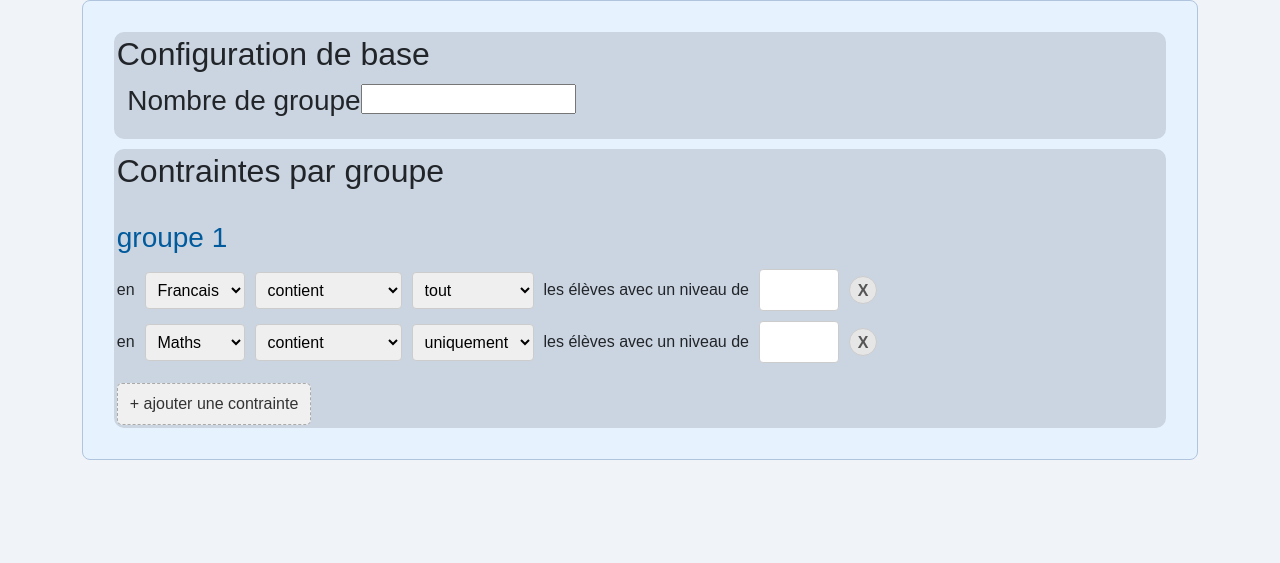
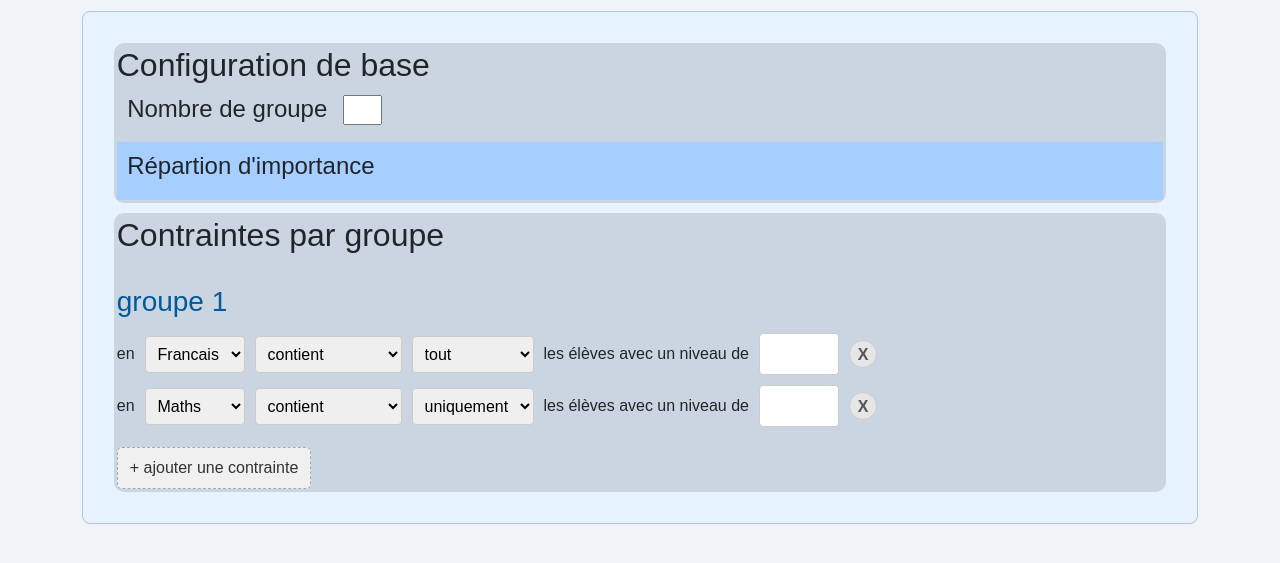
Before and after one commit to arthur-santenac/SAE_3.01c, a Flask app: page /configuration/ in a window 1280 px wide. Shown: the part 56-619 px from the top of the page. Run offline with Flask 3, Linux system fonts and the light colour scheme.

Commit message:
Début de la configuration de base

```diff
--- a/monApp/static/css/config.css
+++ b/monApp/static/css/config.css
@@ -9,7 +9,8 @@ body {
     border: 1px solid #b0c4de;
     border-radius: 8px;
     padding: 20px;
-    margin-bottom: 20px;
+    margin-bottom: 1%;
+    margin-top: 1%;
 }
 
 .config-section legend {
@@ -72,6 +73,7 @@ body {
     margin-top: 10px;
 }
 
+
 .config-base , .config-groupe {
     background-color: #cbd5e1;
     border: solid #cbd5e1;
@@ -93,4 +95,14 @@ body {
 .div-base div{
     flex-grow: 1;
     flex-basis: 45%;
+    margin-left: 1em;
 }
+
+.div-base div input{
+    width: 3vw;
+}
+
+.section-importance{
+    background-color: #a6cfff;
+    padding: 1%;
+}
--- a/monApp/templates/configuration.html
+++ b/monApp/templates/configuration.html
@@ -11,11 +11,15 @@
         <section class="config-base">
             <h2>Configuration de base</h2>
             <div class="div-base">
-                <h3>Nombre de groupe</h3>
+                <h4>Nombre de groupe</h4>
                 <div>
                     <input type="text" class="level-input" name="nb-grp">
                 </div>
             </div>
+            <section class="section-importance">
+                <h4>Répartion d'importance</h4>
+
+            </section>
         </section>
         <section class="config-groupe">
             <h2>Contraintes par groupe</h2>
```
